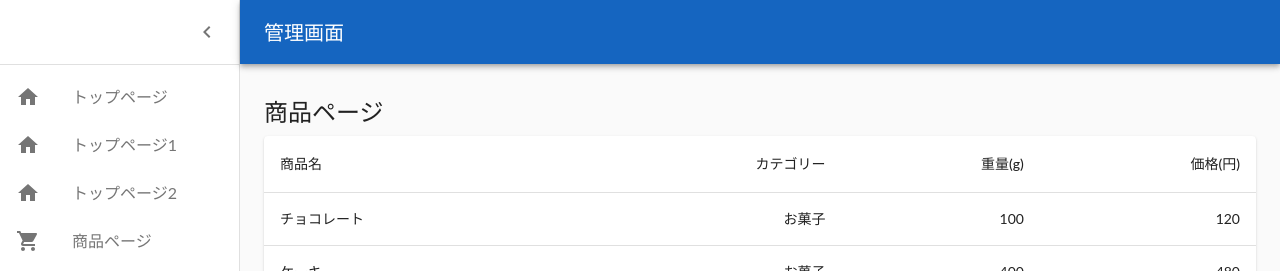
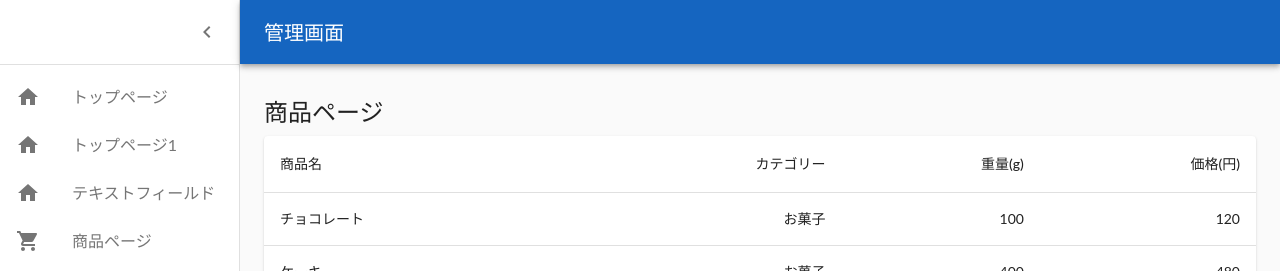
Before and after one commit to misaka3/react-typescript-template, a React (Create React App) app: page /products in a window 1280 px wide. Shown: the top 271 px of the page. Built offline with nearby package versions, Linux system fonts and the light colour scheme; the HTML template or start-up script is replaced by a standard one.

Commit message:
change the bgcolor of text_fileds_page's body

```diff
--- a/src/components/pages/TextFields.tsx
+++ b/src/components/pages/TextFields.tsx
@@ -10,6 +10,7 @@ const useStyles = makeStyles((theme: Theme) =>
         margin: theme.spacing(1),
         width: '25ch',
       },
+      backgroundColor: '#ffffff',
     },
   }),
 );
--- a/src/components/templates/GenericTemplate.tsx
+++ b/src/components/templates/GenericTemplate.tsx
@@ -231,7 +231,7 @@ const GenericTemplate: React.FC<GenericTemplateProps> = ({
                 <ListItemIcon>
                   <HomeIcon />
                 </ListItemIcon>
-                <ListItemText primary="トップページ2" />
+                <ListItemText primary="テキストフィールド" />
               </ListItem>
             </Link>
             <Link to="/products" className={classes.link}>
```
